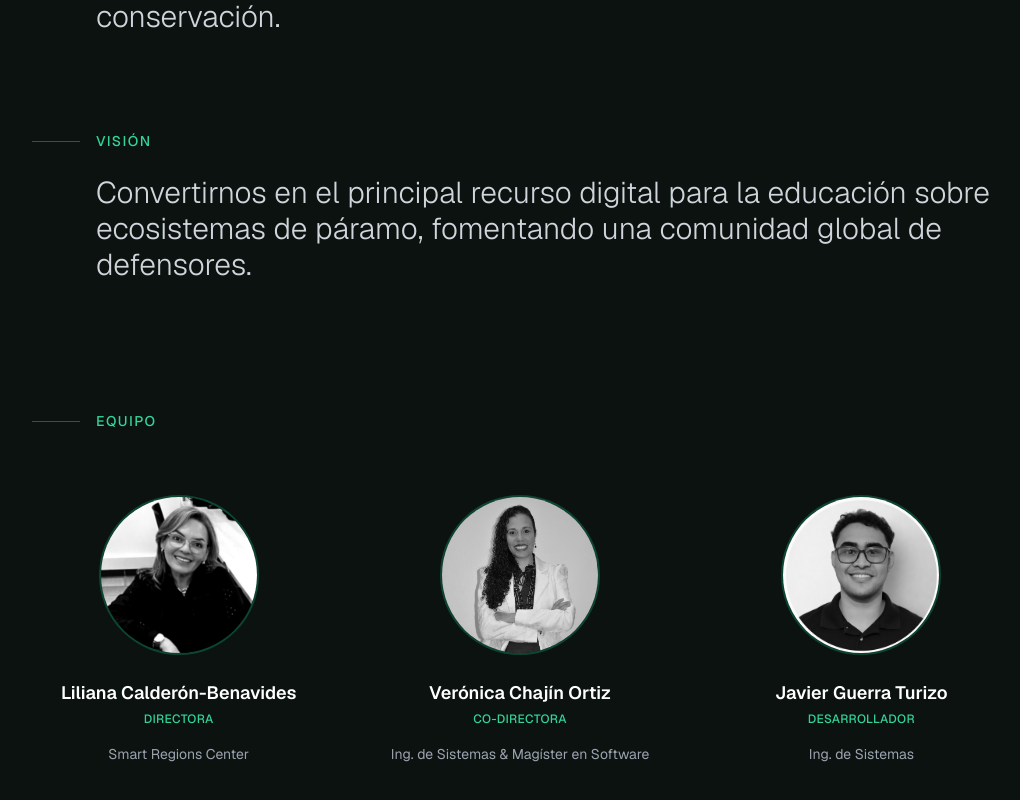
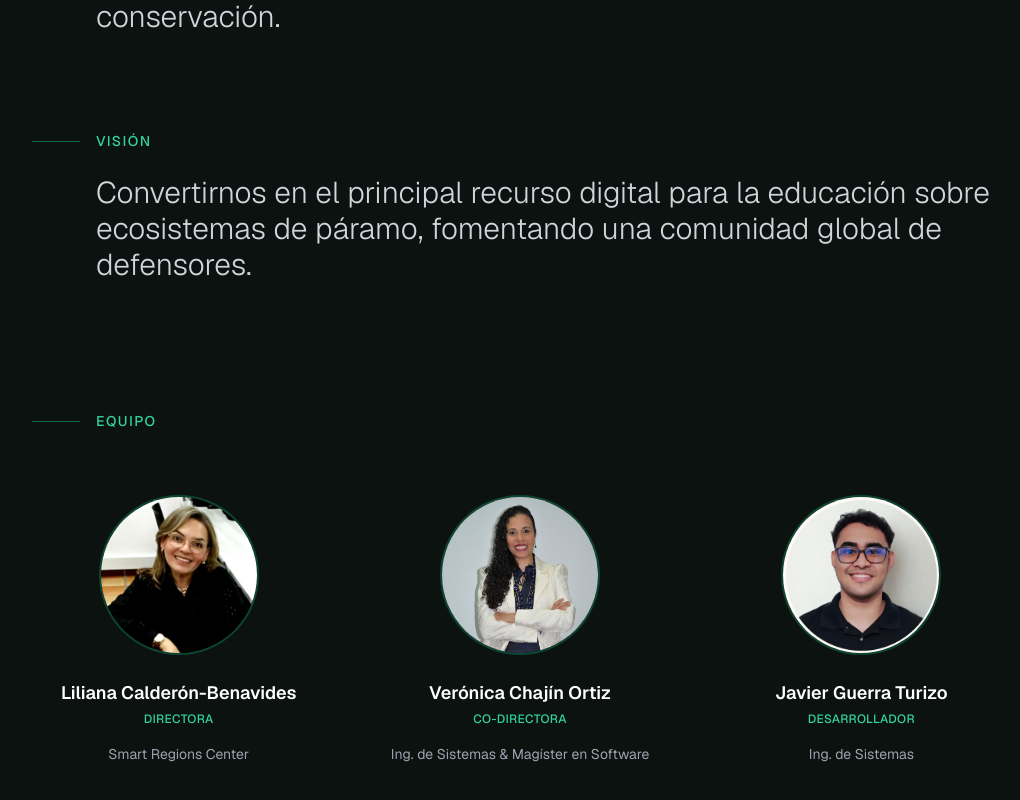
Before and after one commit to jwar28/santurban-museum, a Next.js app: page /about in a window 1280 px wide. Shown: the part 533-1333 px from the top of the page, without its empty margins (120-1140 px from the left). Built offline with nearby package versions, Linux system fonts and the light colour scheme; no server answers.

Commit message:
feat(layout): audio players added

```diff
--- a/app/about/page.tsx
+++ b/app/about/page.tsx
@@ -1,3 +1,4 @@
+import AudioPlayer from "@/components/ui/audio-player";
 import type { Metadata } from "next";
 
 export const metadata: Metadata = {
@@ -73,7 +74,7 @@ export default function AboutPage() {
 								<img
 									src="/lc.jpg"
 									alt="Liliana Calderón-Benavides"
-									className="w-full h-full object-cover grayscale group-hover:grayscale-0 transition-all duration-500"
+									className="w-full h-full object-cover transition-all duration-500"
 								/>
 							</div>
 							<h3 className="text-lg font-semibold text-white mb-1">
@@ -93,7 +94,7 @@ export default function AboutPage() {
 								<img
 									src="/vc.jpg"
 									alt="Verónica Chajín Ortiz"
-									className="w-full h-full object-cover grayscale group-hover:grayscale-0 transition-all duration-500"
+									className="w-full h-full object-cover transition-all duration-500"
 								/>
 							</div>
 							<h3 className="text-lg font-semibold text-white mb-1">
@@ -113,7 +114,7 @@ export default function AboutPage() {
 								<img
 									src="/jg.png"
 									alt="Javier Guerra Turizo"
-									className="w-full h-full object-cover grayscale group-hover:grayscale-0 transition-all duration-500"
+									className="w-full h-full object-cover transition-all duration-500"
 								/>
 							</div>
 							<h3 className="text-lg font-semibold text-white mb-1">
@@ -129,6 +130,11 @@ export default function AboutPage() {
 					</div>
 				</section>
 			</div>
+
+			{/* Audio Player - Fixed Position */}
+			<div className="fixed bottom-4 left-1/2 -translate-x-1/2 md:left-auto md:right-4 md:translate-x-0 z-40">
+				<AudioPlayer audioFileName="creditos.mp3" autoPlay={false} />
+			</div>
 		</main>
 	);
 }
--- a/app/conservation/page.tsx
+++ b/app/conservation/page.tsx
@@ -1,3 +1,4 @@
+import AudioPlayer from "@/components/ui/audio-player";
 import type { Metadata } from "next";
 
 export const metadata: Metadata = {
@@ -165,10 +166,15 @@ export default function ConservationPage() {
 			<footer className="border-t border-emerald-500/10 py-8">
 				<div className="max-w-7xl mx-auto px-6 text-center">
 					<p className="text-gray-500 text-sm">
-						© 2024 Museo Virtual: Santurbán
+						© 2025 Museo Virtual: Santurbán
 					</p>
 				</div>
 			</footer>
+
+			{/* Audio Player - Fixed Position */}
+			<div className="fixed bottom-4 left-1/2 -translate-x-1/2 md:left-auto md:right-4 md:translate-x-0 z-40">
+				<AudioPlayer audioFileName="conservacion.mp3" autoPlay={false} />
+			</div>
 		</main>
 	);
 }
--- a/app/explore/page.tsx
+++ b/app/explore/page.tsx
@@ -1,4 +1,5 @@
 import SpeciesList from "@/components/species/species-list";
+import AudioPlayer from "@/components/ui/audio-player";
 import { createClient } from "@/lib/supabase/server";
 import type { SpeciesRow } from "@/lib/types";
 import type { Metadata } from "next";
@@ -54,7 +55,7 @@ export default async function ExplorePage() {
 	const rowsWithPoster = rows.map((r) => ({ ...r, poster: posterUrl(r) }));
 
 	return (
-		<main className="min-h-screen bg-[#0b1210] text-white">
+		<main className="min-h-screen bg-[#0b1210] text-white pb-20 md:pb-0">
 			<section className="mx-auto max-w-7xl px-6 py-12 mt-12">
 				<h1 className="text-3xl md:text-4xl font-extrabold">
 					Explorar Especies Endémicas
@@ -69,6 +70,11 @@ export default async function ExplorePage() {
 					<SpeciesList rows={rowsWithPoster} />
 				</div>
 			</section>
+
+			{/* Audio Player - Fixed Position, centered on mobile */}
+			<div className="fixed bottom-4 left-1/2 -translate-x-1/2 md:left-auto md:right-4 md:translate-x-0 z-40">
+				<AudioPlayer audioFileName="explora.mp3" autoPlay={false} />
+			</div>
 		</main>
 	);
 }
--- a/app/species/[id]/page.tsx
+++ b/app/species/[id]/page.tsx
@@ -1,4 +1,5 @@
 import ModelViewer from "@/components/species/model-viewer";
+import AudioPlayer from "@/components/ui/audio-player";
 import BackButton from "@/components/ui/back-button";
 import { createClient } from "@/lib/supabase/server";
 import type { SpeciesRow } from "@/lib/types";
@@ -85,8 +86,15 @@ export default async function SpeciesPage({ params }: SpeciesPageProps) {
 		modelUrl = urlData.publicUrl;
 	}
 
+	// Generate audio filename from GLB reference
+	let audioFileName = "";
+	if (species.glb_reference) {
+		// Replace .glb or .gltf extension with .mp3
+		audioFileName = species.glb_reference.replace(/\.(glb|gltf)$/i, ".mp3");
+	}
+
 	return (
-		<main className="min-h-screen lg:h-screen bg-[#0b1210] text-white pt-16 lg:overflow-hidden">
+		<main className="min-h-screen lg:h-screen bg-[#0b1210] text-white pt-16 lg:overflow-hidden pb-28 lg:pb-0">
 			<div className="max-w-[1600px] mx-auto p-4 md:p-6 h-full flex flex-col">
 				{/* Back Button - Mobile Only */}
 				<BackButton />
@@ -195,6 +203,13 @@ export default async function SpeciesPage({ params }: SpeciesPageProps) {
 					</div>
 				</div>
 			</div>
+
+			{/* Audio Player - Fixed Position, centered on mobile */}
+			{audioFileName && (
+				<div className="fixed bottom-4 left-1/2 -translate-x-1/2 md:left-auto md:right-4 md:translate-x-0 z-40">
+					<AudioPlayer audioFileName={audioFileName} autoPlay={false} />
+				</div>
+			)}
 		</main>
 	);
 }
```
